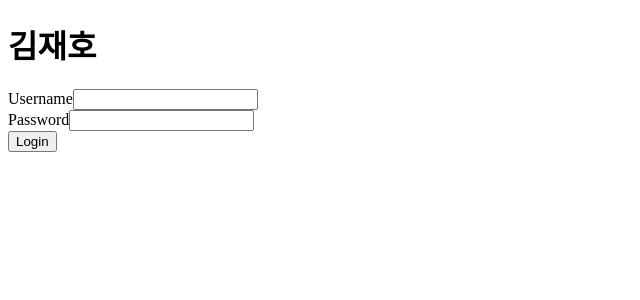
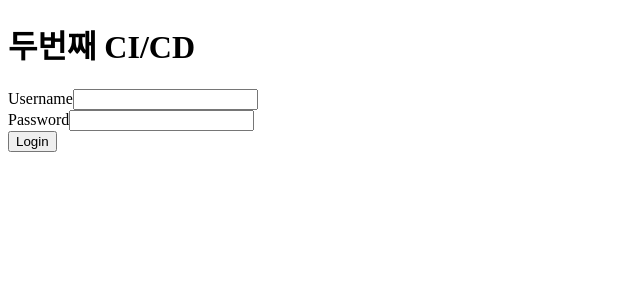
Before and after one commit to scorve12/StudySecurity, a React (Create React App) app: page /login in a window 1280 px wide. Shown: the top 300 px of the page, without its empty margins (0-640 px from the left). Built offline with nearby package versions, Linux system fonts and the light colour scheme.

Commit message:
fix buildspec

```diff
--- a/buildspec.yml
+++ b/buildspec.yml
@@ -16,8 +16,8 @@ phases:
   post_build:
     commands:
       - echo Build completed on `date`
-      - aws s3 sync ./build s3://www.feliscat.kr
-      #- aws cloudfront create-invalidation --distribution-id EC1ZY46GZAUBK --paths  "/*" #캐시를 갱신해주는 명령어
+      - aws s3 sync ./build s3://test.spring.kr
+      - aws cloudfront create-invalidation --distribution-id EC1ZY46GZAUBK --paths  "/*" #캐시를 갱신해주는 명령어
 artifacts:
   files:
     - '**/*'
--- a/src/page/login/index.tsx
+++ b/src/page/login/index.tsx
@@ -34,7 +34,7 @@ const Login: React.FC = () => {
   return (
 
     <form onSubmit={handleLogin} ref={form}>
-      <h1>김재호</h1>
+      <h1>두번째 CI/CD</h1>
       <div>
         <label htmlFor="username">Username</label>
         <input
```
